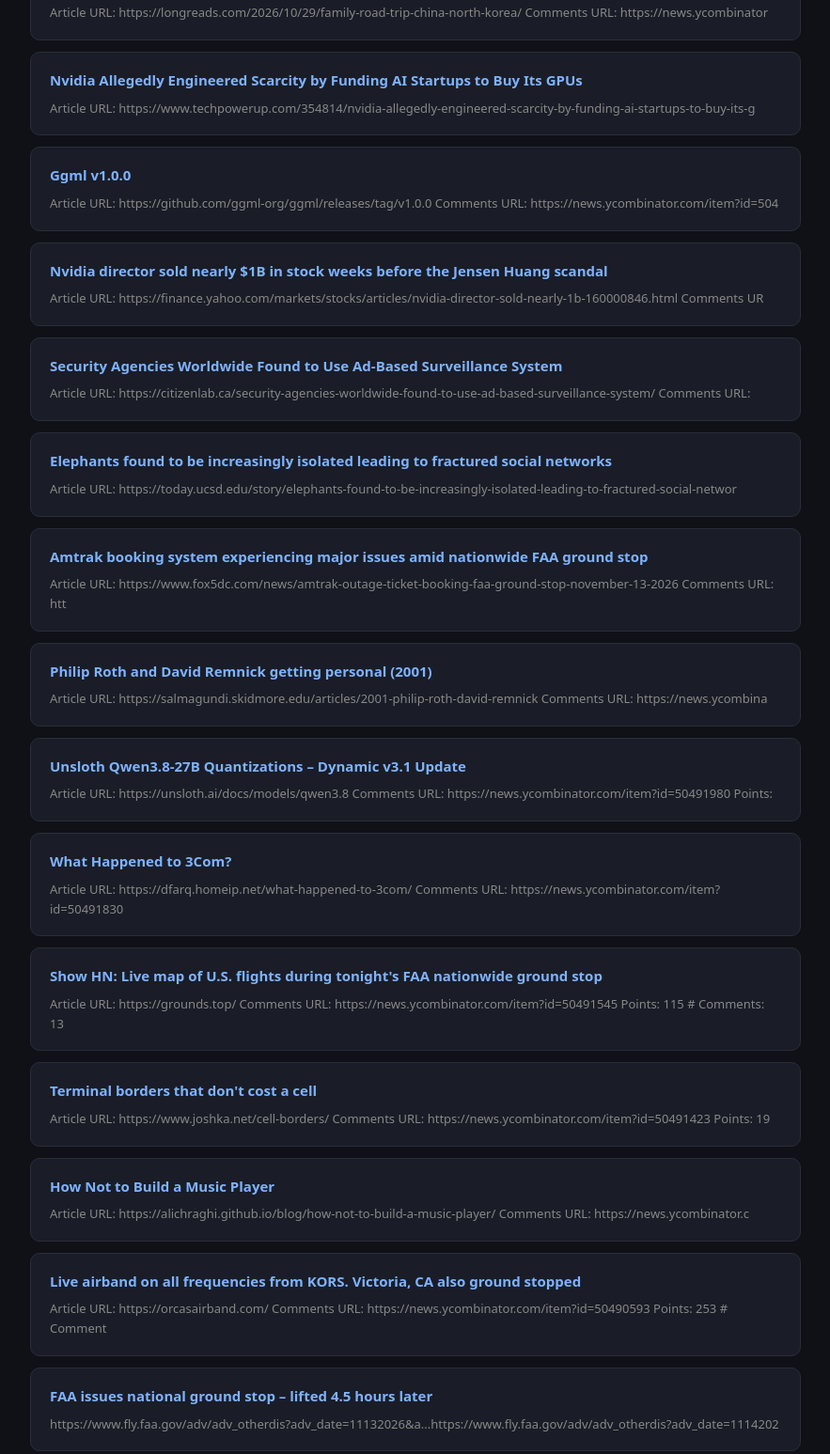
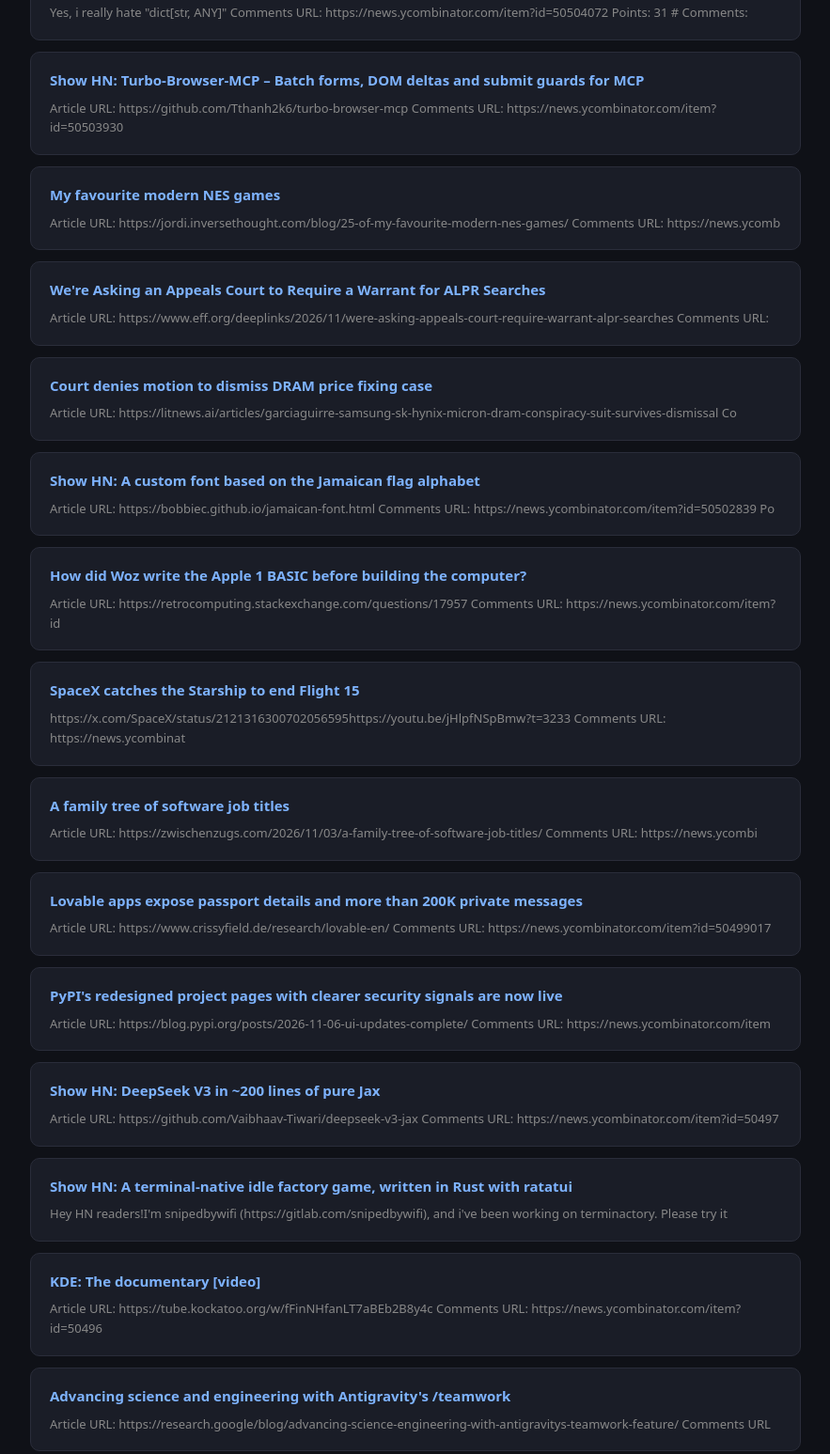
Before and after one commit to erdmanncho/daily-tech-news, a plain HTML site: page docs/index.html in a window 1280 px wide. Shown: the part 137-1684 px from the top of the page at 94% size, without its empty margins (198-1081 px from the left). Drawn offline with Linux system fonts and the light colour scheme.

Commit message:
每日新闻更新 2026-11-15

```diff
--- a/docs/index.html
+++ b/docs/index.html
@@ -1,7 +1,7 @@
 <!DOCTYPE html>
 <html lang="zh"><head><meta charset="UTF-8">
 <meta name="viewport" content="width=device-width,initial-scale=1">
-<title>每日科技新闻 · 2026年11月14日</title>
+<title>每日科技新闻 · 2026年11月15日</title>
 <style>
   body{font-family:system-ui,sans-serif;max-width:820px;margin:0 auto;padding:20px 16px;background:#0f1117;color:#e0e0e0}
   h1{font-size:22px;border-left:4px solid #4361ee;padding-left:12px;margin-bottom:24px}
@@ -14,85 +14,87 @@
   footer{text-align:center;color:#444;margin-top:32px;font-size:12px}
 </style></head>
 <body>
-  <h1>每日科技新闻 · 2026年11月14日</h1>
+  <h1>每日科技新闻 · 2026年11月15日</h1>
 
     <div class="card">
-      <a href="https://longreads.com/2026/10/29/family-road-trip-china-north-korea/" target="_blank"><h2>Road Trip at the Borderland</h2></a>
-      <p>Article URL: https://longreads.com/2026/10/29/family-road-trip-china-north-korea/
-Comments URL: https://news.ycombinator</p>
+      <a href="https://github.com/matheuzgomes/gawain" target="_blank"><h2>Show HN: Gawain – Require type hints on all Python variables</h2></a>
+      <p>Yes, i really hate "dict[str, ANY]"
+
+Comments URL: https://news.ycombinator.com/item?id=50504072
+Points: 31
+# Comments: </p>
     </div>
     <div class="card">
-      <a href="https://www.techpowerup.com/354814/nvidia-allegedly-engineered-scarcity-by-funding-ai-startups-to-buy-its-gpus" target="_blank"><h2>Nvidia Allegedly Engineered Scarcity by Funding AI Startups to Buy Its GPUs</h2></a>
-      <p>Article URL: https://www.techpowerup.com/354814/nvidia-allegedly-engineered-scarcity-by-funding-ai-startups-to-buy-its-g</p>
+      <a href="https://github.com/Tthanh2k6/turbo-browser-mcp" target="_blank"><h2>Show HN: Turbo-Browser-MCP – Batch forms, DOM deltas and submit guards for MCP</h2></a>
+      <p>Article URL: https://github.com/Tthanh2k6/turbo-browser-mcp
+Comments URL: https://news.ycombinator.com/item?id=50503930
+</p>
     </div>
     <div class="card">
-      <a href="https://github.com/ggml-org/ggml/releases/tag/v1.0.0" target="_blank"><h2>Ggml v1.0.0</h2></a>
-      <p>Article URL: https://github.com/ggml-org/ggml/releases/tag/v1.0.0
-Comments URL: https://news.ycombinator.com/item?id=504</p>
+      <a href="https://jordi.inversethought.com/blog/25-of-my-favourite-modern-nes-games/" target="_blank"><h2>My favourite modern NES games</h2></a>
+      <p>Article URL: https://jordi.inversethought.com/blog/25-of-my-favourite-modern-nes-games/
+Comments URL: https://news.ycomb</p>
     </div>
     <div class="card">
-      <a href="https://finance.yahoo.com/markets/stocks/articles/nvidia-director-sold-nearly-1b-160000846.html" target="_blank"><h2>Nvidia director sold nearly $1B in stock weeks before the Jensen Huang scandal</h2></a>
-      <p>Article URL: https://finance.yahoo.com/markets/stocks/articles/nvidia-director-sold-nearly-1b-160000846.html
-Comments UR</p>
+      <a href="https://www.eff.org/deeplinks/2026/11/were-asking-appeals-court-require-warrant-alpr-searches" target="_blank"><h2>We're Asking an Appeals Court to Require a Warrant for ALPR Searches</h2></a>
+      <p>Article URL: https://www.eff.org/deeplinks/2026/11/were-asking-appeals-court-require-warrant-alpr-searches
+Comments URL:</p>
     </div>
     <div class="card">
-      <a href="https://citizenlab.ca/security-agencies-worldwide-found-to-use-ad-based-surveillance-system/" target="_blank"><h2>Security Agencies Worldwide Found to Use Ad-Based Surveillance System</h2></a>
-      <p>Article URL: https://citizenlab.ca/security-agencies-worldwide-found-to-use-ad-based-surveillance-system/
-Comments URL: </p>
+      <a href="https://litnews.ai/articles/garciaguirre-samsung-sk-hynix-micron-dram-conspiracy-suit-survives-dismissal" target="_blank"><h2>Court denies motion to dismiss DRAM price fixing case</h2></a>
+      <p>Article URL: https://litnews.ai/articles/garciaguirre-samsung-sk-hynix-micron-dram-conspiracy-suit-survives-dismissal
+Co</p>
     </div>
     <div class="card">
-      <a href="https://today.ucsd.edu/story/elephants-found-to-be-increasingly-isolated-leading-to-fractured-social-networks" target="_blank"><h2>Elephants found to be increasingly isolated leading to fractured social networks</h2></a>
-      <p>Article URL: https://today.ucsd.edu/story/elephants-found-to-be-increasingly-isolated-leading-to-fractured-social-networ</p>
+      <a href="https://bobbiec.github.io/jamaican-font.html" target="_blank"><h2>Show HN: A custom font based on the Jamaican flag alphabet</h2></a>
+      <p>Article URL: https://bobbiec.github.io/jamaican-font.html
+Comments URL: https://news.ycombinator.com/item?id=50502839
+Po</p>
     </div>
     <div class="card">
-      <a href="https://www.fox5dc.com/news/amtrak-outage-ticket-booking-faa-ground-stop-november-13-2026" target="_blank"><h2>Amtrak booking system experiencing major issues amid nationwide FAA ground stop</h2></a>
-      <p>Article URL: https://www.fox5dc.com/news/amtrak-outage-ticket-booking-faa-ground-stop-november-13-2026
-Comments URL: htt</p>
+      <a href="https://retrocomputing.stackexchange.com/questions/17957" target="_blank"><h2>How did Woz write the Apple 1 BASIC before building the computer?</h2></a>
+      <p>Article URL: https://retrocomputing.stackexchange.com/questions/17957
+Comments URL: https://news.ycombinator.com/item?id</p>
     </div>
     <div class="card">
-      <a href="https://salmagundi.skidmore.edu/articles/2001-philip-roth-david-remnick" target="_blank"><h2>Philip Roth and David Remnick getting personal (2001)</h2></a>
-      <p>Article URL: https://salmagundi.skidmore.edu/articles/2001-philip-roth-david-remnick
-Comments URL: https://news.ycombina</p>
+      <a href="https://www.spacex.com/launches/starship-flight-15" target="_blank"><h2>SpaceX catches the Starship to end Flight 15</h2></a>
+      <p>https://x.com/SpaceX/status/2121316300702056595https://youtu.be/jHlpfNSpBmw?t=3233
+
+Comments URL: https://news.ycombinat</p>
     </div>
     <div class="card">
-      <a href="https://unsloth.ai/docs/models/qwen3.8" target="_blank"><h2>Unsloth Qwen3.8-27B Quantizations – Dynamic v3.1 Update</h2></a>
-      <p>Article URL: https://unsloth.ai/docs/models/qwen3.8
-Comments URL: https://news.ycombinator.com/item?id=50491980
-Points: </p>
+      <a href="https://zwischenzugs.com/2026/11/03/a-family-tree-of-software-job-titles/" target="_blank"><h2>A family tree of software job titles</h2></a>
+      <p>Article URL: https://zwischenzugs.com/2026/11/03/a-family-tree-of-software-job-titles/
+Comments URL: https://news.ycombi</p>
     </div>
     <div class="card">
-      <a href="https://dfarq.homeip.net/what-happened-to-3com/" target="_blank"><h2>What Happened to 3Com?</h2></a>
-      <p>Article URL: https://dfarq.homeip.net/what-happened-to-3com/
-Comments URL: https://news.ycombinator.com/item?id=50491830</p>
+      <a href="https://www.crissyfield.de/research/lovable-en/" target="_blank"><h2>Lovable apps expose passport details and more than 200K private messages</h2></a>
+      <p>Article URL: https://www.crissyfield.de/research/lovable-en/
+Comments URL: https://news.ycombinator.com/item?id=50499017</p>
     </div>
     <div class="card">
-      <a href="https://grounds.top/" target="_blank"><h2>Show HN: Live map of U.S. flights during tonight's FAA nationwide ground stop</h2></a>
-      <p>Article URL: https://grounds.top/
-Comments URL: https://news.ycombinator.com/item?id=50491545
-Points: 115
-# Comments: 13</p>
+      <a href="https://blog.pypi.org/posts/2026-11-06-ui-updates-complete/" target="_blank"><h2>PyPI's redesigned project pages with clearer security signals are now live</h2></a>
+      <p>Article URL: https://blog.pypi.org/posts/2026-11-06-ui-updates-complete/
+Comments URL: https://news.ycombinator.com/item</p>
     </div>
     <div class="card">
-      <a href="https://www.joshka.net/cell-borders/" target="_blank"><h2>Terminal borders that don't cost a cell</h2></a>
-      <p>Article URL: https://www.joshka.net/cell-borders/
-Comments URL: https://news.ycombinator.com/item?id=50491423
-Points: 19</p>
+      <a href="https://github.com/Vaibhaav-Tiwari/deepseek-v3-jax" target="_blank"><h2>Show HN: DeepSeek V3 in ~200 lines of pure Jax</h2></a>
+      <p>Article URL: https://github.com/Vaibhaav-Tiwari/deepseek-v3-jax
+Comments URL: https://news.ycombinator.com/item?id=50497</p>
     </div>
     <div class="card">
-      <a href="https://alichraghi.github.io/blog/how-not-to-build-a-music-player/" target="_blank"><h2>How Not to Build a Music Player</h2></a>
-      <p>Article URL: https://alichraghi.github.io/blog/how-not-to-build-a-music-player/
-Comments URL: https://news.ycombinator.c</p>
+      <a href="https://gitlab.com/snipedbywifi/terminactory" target="_blank"><h2>Show HN: A terminal-native idle factory game, written in Rust with ratatui</h2></a>
+      <p>Hey HN readers!I'm snipedbywifi (https://gitlab.com/snipedbywifi), and i've been working on terminactory. Please try it </p>
     </div>
     <div class="card">
-      <a href="https://orcasairband.com/" target="_blank"><h2>Live airband on all frequencies from KORS. Victoria, CA also ground stopped</h2></a>
-      <p>Article URL: https://orcasairband.com/
-Comments URL: https://news.ycombinator.com/item?id=50490593
-Points: 253
-# Comment</p>
+      <a href="https://tube.kockatoo.org/w/fFinNHfanLT7aBEb2B8y4c" target="_blank"><h2>KDE: The documentary [video]</h2></a>
+      <p>Article URL: https://tube.kockatoo.org/w/fFinNHfanLT7aBEb2B8y4c
+Comments URL: https://news.ycombinator.com/item?id=50496</p>
     </div>
     <div class="card">
-      <a href="https://www.nbcnews.com/news/us-news/faa-orders-nationwide-ground-stop-departing-flights-reasons-safety-rcna609247" target="_blank"><h2>FAA issues national ground stop – lifted 4.5 hours later</h2></a>
-      <p>https://www.fly.faa.gov/adv/adv_otherdis?adv_date=11132026&a...https://www.fly.faa.gov/adv/adv_otherdis?adv_date=1114202</p>
+      <a href="https://research.google/blog/advancing-science-engineering-with-antigravitys-teamwork-feature/" target="_blank"><h2>Advancing science and engineering with Antigravity's /teamwork</h2></a>
+      <p>Article URL: https://research.google/blog/advancing-science-engineering-with-antigravitys-teamwork-feature/
+Comments URL</p>
     </div>
   <footer>自动生成 · 由 GitHub Actions 驱动 · 数据来自 Hacker News</footer>
 </body></html>
```
